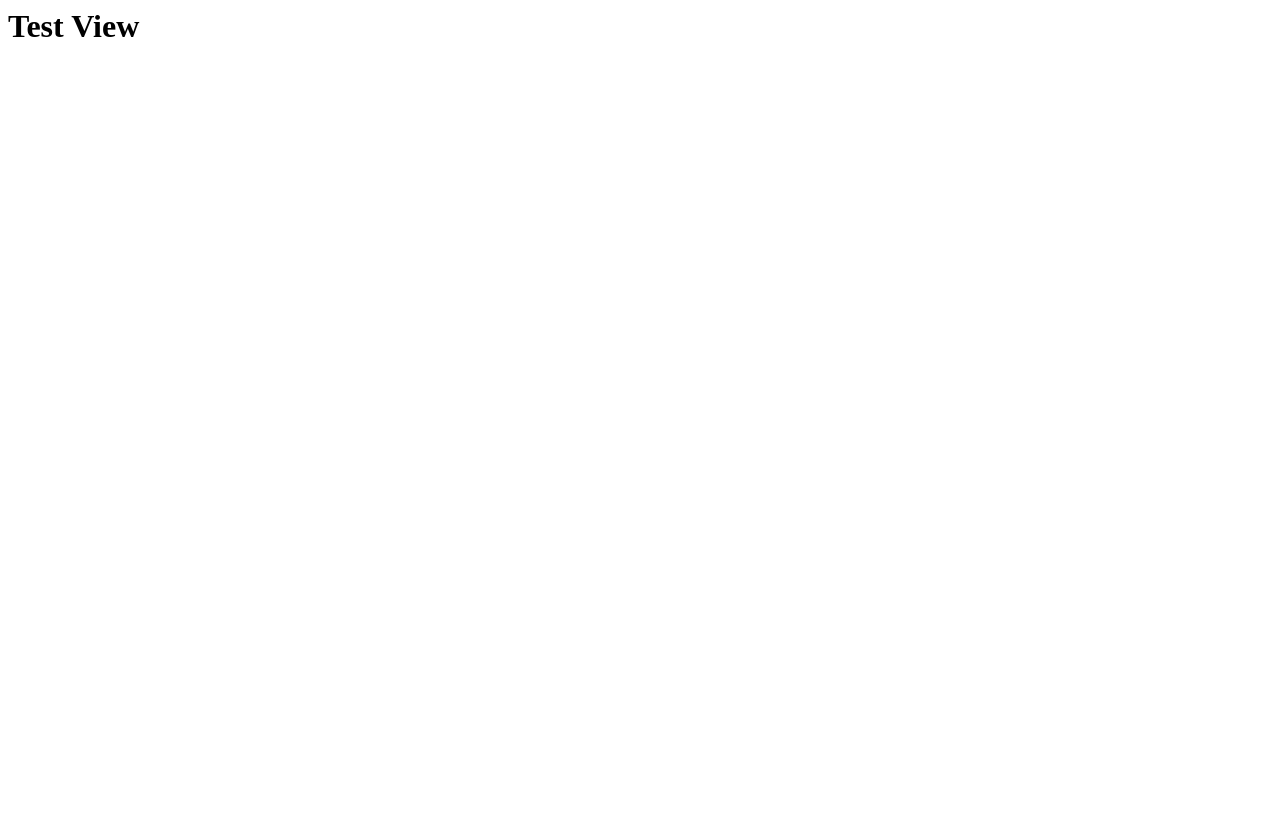
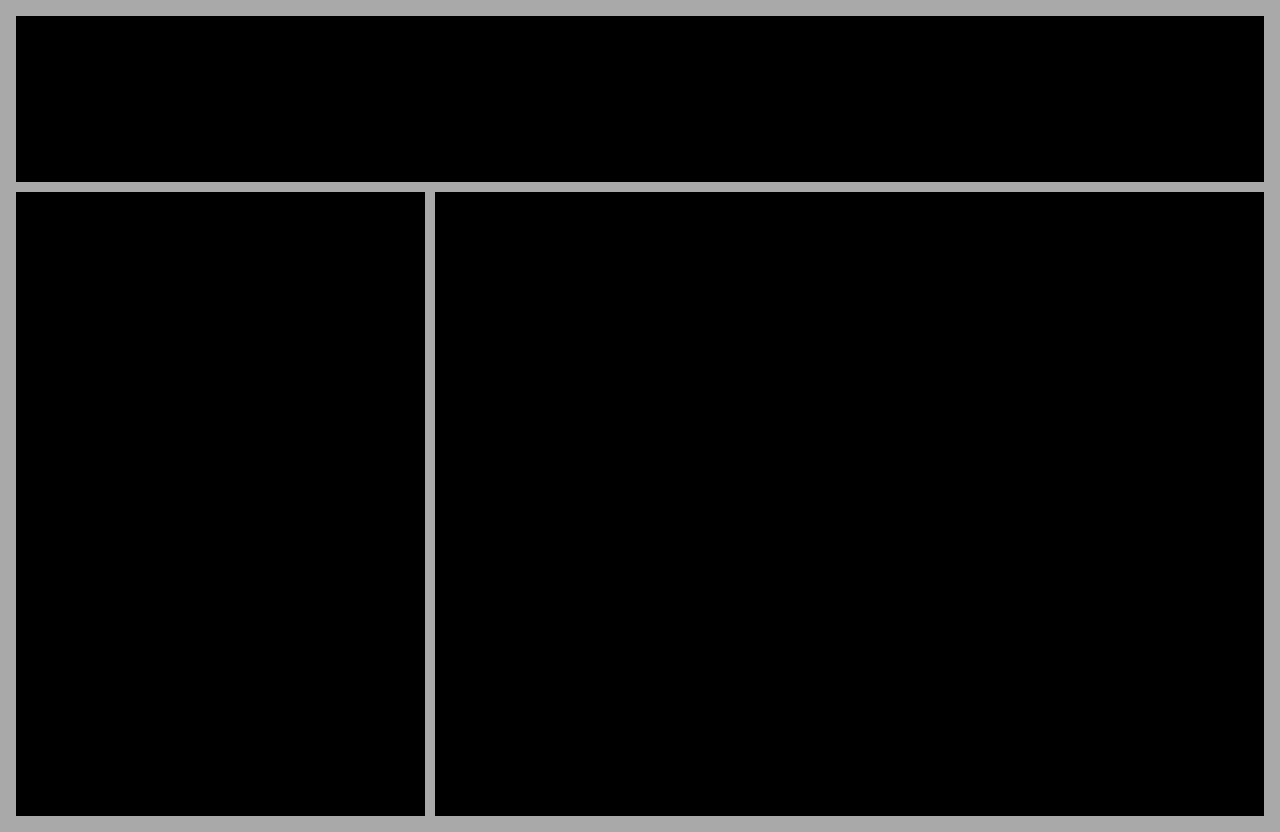
Before and after one commit to AuriferousAurora/django-portfolio, a Django app: page /test/ in a window 1280 px wide. Before the commit the page is almost empty. Before the commit the page ends 37 px from the top, so only its background shows below. Run offline with Django 3.2, Linux system fonts and the light colour scheme.

Commit message:
Created basic layout for test applicaton.

```diff
--- /dev/null
+++ b/finance/static/finance/base.css
@@ -0,0 +1,32 @@
+body {
+  background: darkgrey;
+  display: grid;
+  height: 100vh;
+  grid-gap: 10px;
+  grid-template-columns: repeat(3, 1fr);
+  grid-template-rows: (1fr, 5fr);
+  margin: 1em;
+}
+
+header {
+  align-items: center;
+  background: black;
+  display: flex;
+  justify-content: center;
+  grid-column: 1 / 4;
+  grid-row: 1;
+}
+header.header__title {
+  color: white;
+  font-size: 4em;
+}
+section.account {
+  background: black;
+  grid-column: 1;
+  grid-row: 2 / 6;
+}
+section.information {
+  background: black;
+  grid-column: 2 / 4;
+  grid-row: 2 / 6;
+}
--- a/finance/templates/test_template.html
+++ b/finance/templates/test_template.html
@@ -1,5 +1,15 @@
 <html>
 <head>
+  <meta charset='utf-8'></meta>
+  <title>Test Page for Plaid</title>
+  {% load static %}
+  <link type="text/css" rel="stylesheet" href="{% static '/finance/base.css' %}"/>
 </head>
-<h1>Test View</h1>
+<body>
+  <header>
+    <span class="header__title">Test Page for Plaid<span>
+  </header>
+  <section class="account">Two</section>
+  <section class="information">Three</section>
+</body>
 </html>
--- a/finance/views.py
+++ b/finance/views.py
@@ -2,4 +2,5 @@ from django.shortcuts import render
 
 def test_view(request):
   template = 'test_template.html'
-  return render(request, template)
+  context = {}
+  return render(request, template, context=context)
```
Also changed, not shown: portfolio/settings.py (+8 -0 lines).
